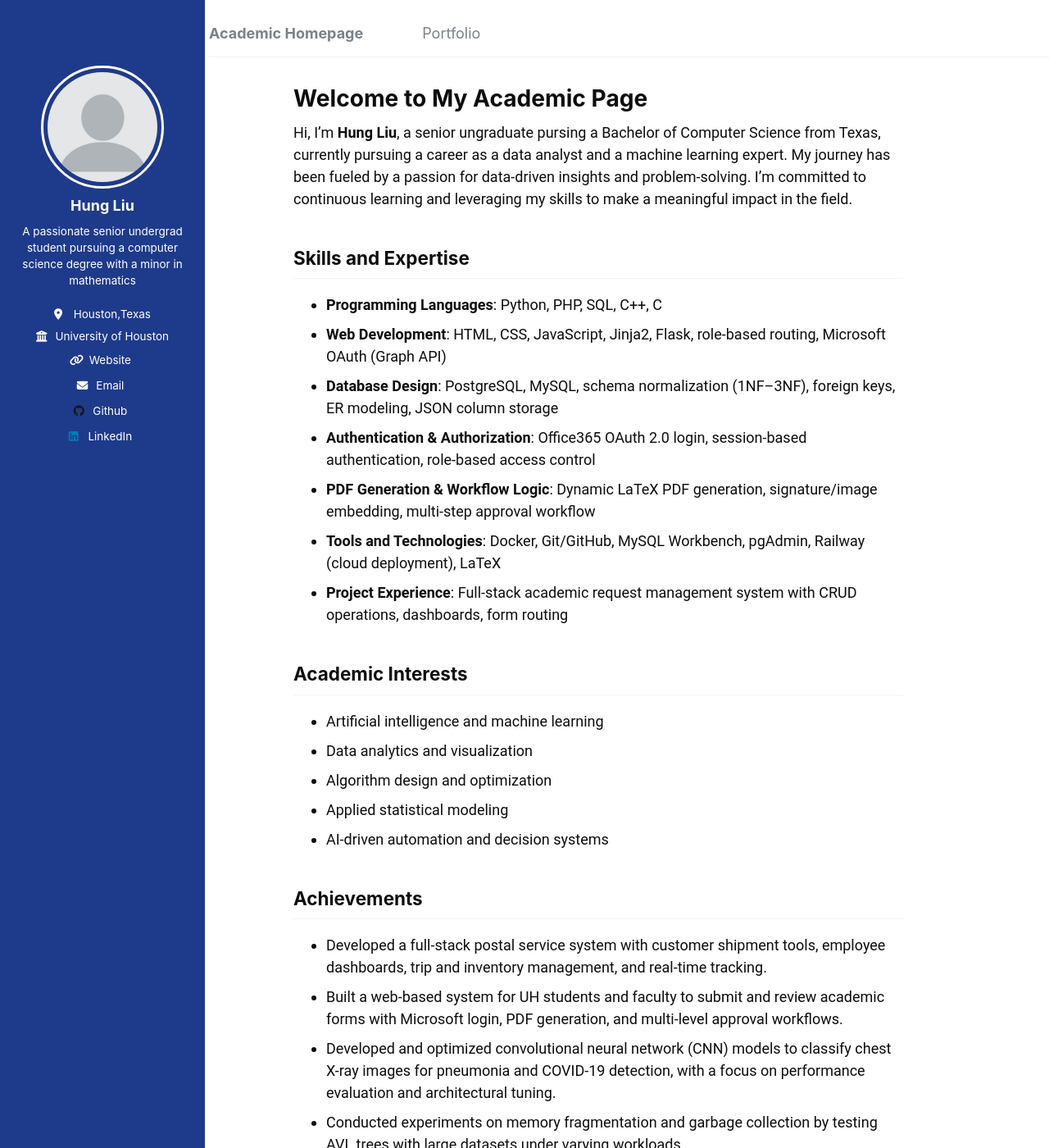
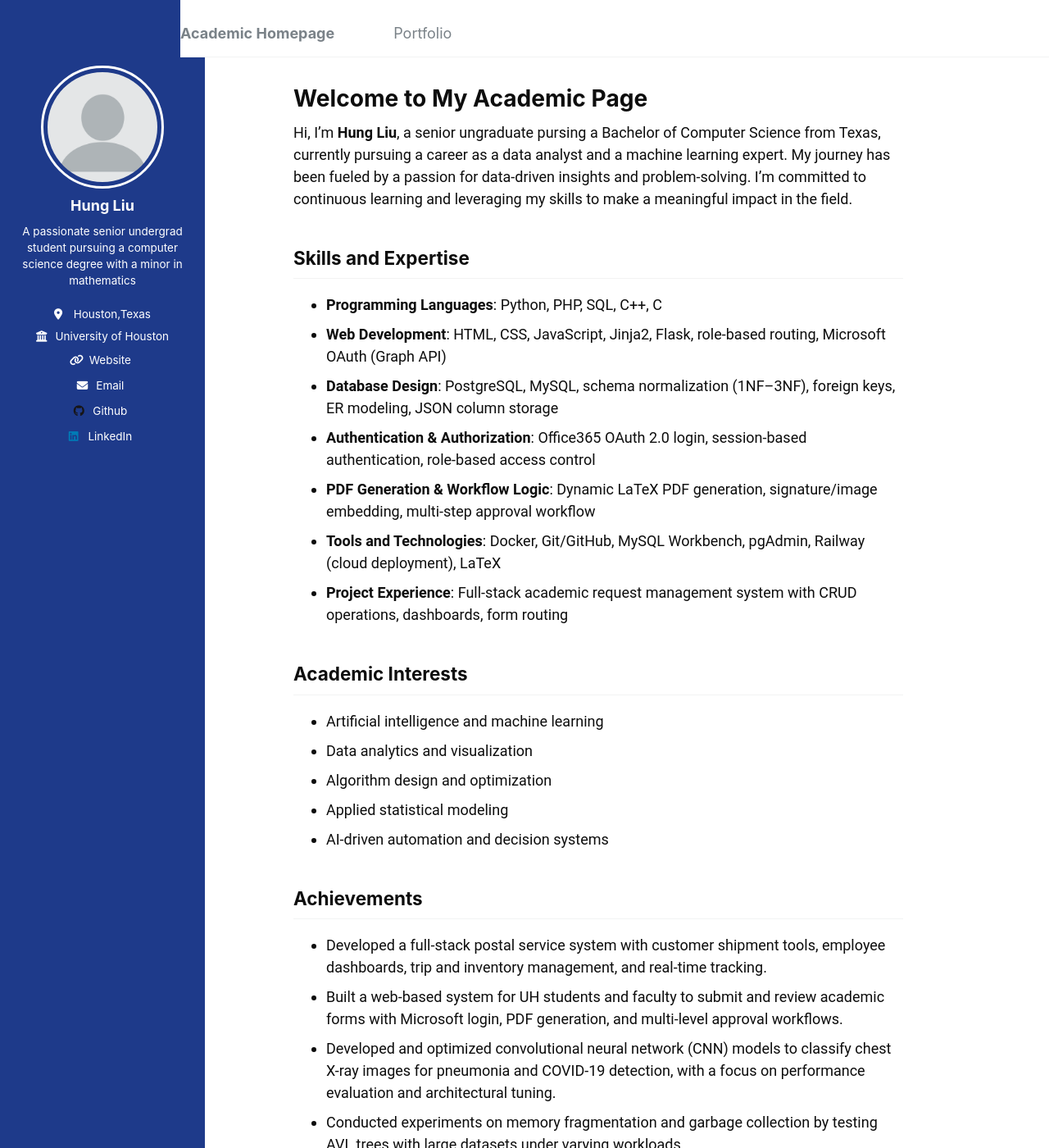
Before and after one commit to sunnySKL/sunnySKL.github.io, a Jekyll site: the page built from _pages/about.md, in a window 1280 px wide and 1400 px high. Shown: the whole window at 82% size. Built offline with Jekyll 4.4.1, drawn with Linux system fonts in a browser that asks for light colours.

Commit message:
Update custom.css

```diff
--- a/assets/css/custom.css
+++ b/assets/css/custom.css
@@ -134,12 +134,12 @@ body {
     }
 
     .navbar {
-        padding-left: 30px;
+        padding-left: 80px;
     }
 
     .masthead,
     #main {
-        margin-left: 255px;
+        margin-left: 220px;
     }
 
     .masthead__inner-wrap {
@@ -152,7 +152,7 @@ body {
     }
 
     #main {
-        margin-left: 255px;
+        margin-left: 220px;
         margin-right: 0;
         max-width: none !important;
         width: auto !important;
```
